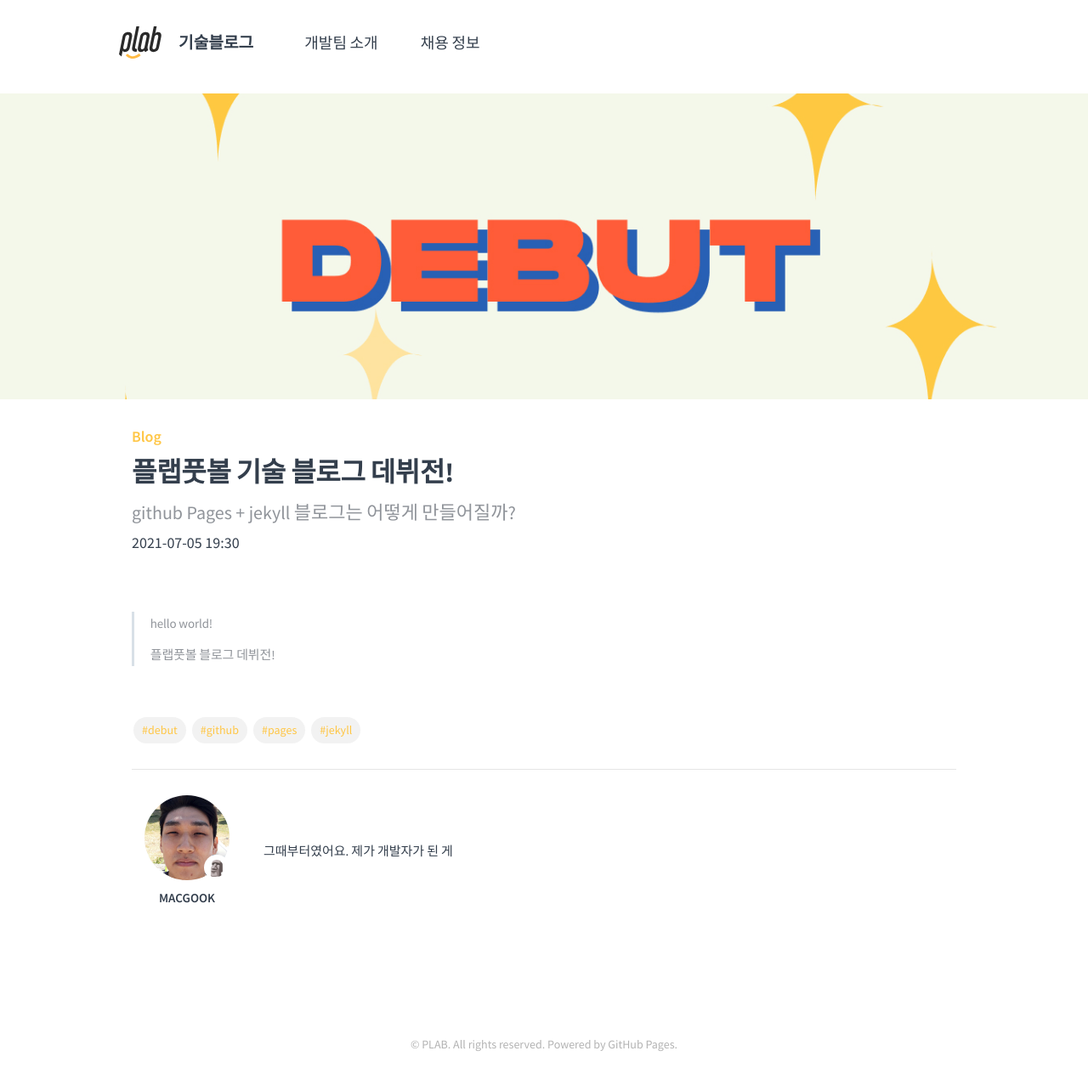
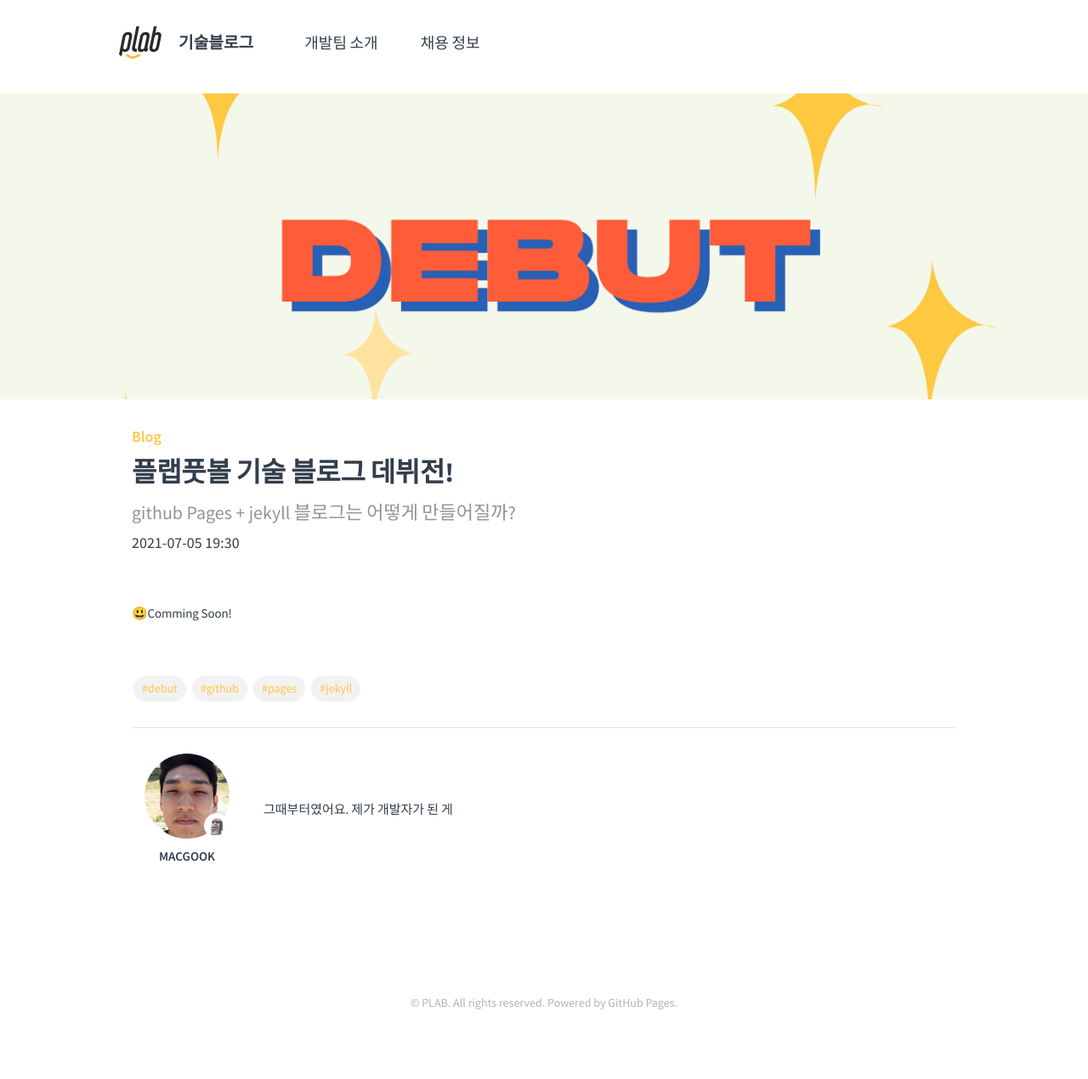
Before and after one commit to myplaycompany/plabfootball.github.io, a Jekyll site: the page built from blog/2107051930/index.md, in a window 1280 px wide. Shown: the whole page at 85% size. Built offline with Jekyll 4.4.1, drawn with Linux system fonts in a browser that asks for light colours; after the commit the page ends 1221 px from its top, so only the background shows below that.

Commit message:
fix post

```diff
--- a/blog/2107051930/index.md
+++ b/blog/2107051930/index.md
@@ -13,6 +13,4 @@ hash-tag: [debut, github, pages, jekyll]
 
 
 
->hello world!
->
->플랩풋볼 블로그 데뷔전!
+😃Comming Soon!
```
